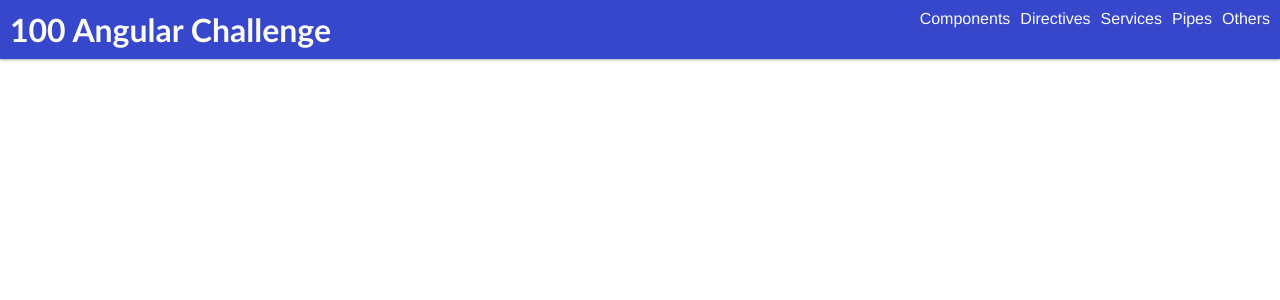
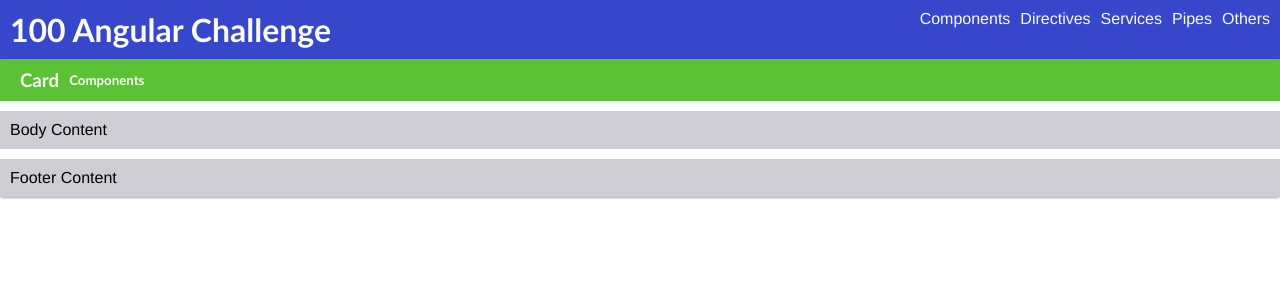
Before and after one commit to prakashthakuri/Angular-Challenges, an Angular app: page / in a window 1280 px wide. Shown: the top 300 px of the page. Built offline with nearby package versions, Linux system fonts and the light colour scheme.

Commit message:
Card Component

```diff
--- a/src/app/app.component.html
+++ b/src/app/app.component.html
@@ -12,3 +12,10 @@
 
 
 </app-toolbar>
+
+<app-card [iconClasses] = "'fa-info-circle'" [title]= "'Card'" [subtitle]= "'Components'">
+
+  <p footer>Footer Content</p>
+  <p body>Body Content</p>
+
+</app-card>
--- a/src/app/app.module.ts
+++ b/src/app/app.module.ts
@@ -4,9 +4,10 @@ import { NgModule } from '@angular/core';
 import { AppRoutingModule } from './app-routing.module';
 import { AppComponent } from './app.component';
 import { ToolbarComponent } from './components/toolbar/toolbar.component';
+import { CardComponent } from './card/card.component';
 
 @NgModule({
-  declarations: [AppComponent, ToolbarComponent],
+  declarations: [AppComponent, ToolbarComponent, CardComponent],
   imports: [BrowserModule, AppRoutingModule],
   providers: [],
   bootstrap: [AppComponent],
--- /dev/null
+++ b/src/app/card/card.component.html
@@ -0,0 +1,23 @@
+<div class="card-container">
+  <div class="header">
+
+    <i *ngIf= "iconClasses" [class]= "iconClasses"></i>
+      <div class="title">
+
+        <h3>{{title}}</h3>
+        <h5>{{subtitle}}</h5>
+
+      </div>
+
+  </div>
+  <div class="body">
+
+    <ng-content select= "[body]"></ng-content>
+
+  </div>
+  <div class="footer">
+
+    <ng-content select = "[footer]"></ng-content>
+
+  </div>
+</div>
--- /dev/null
+++ b/src/app/card/card.component.scss
@@ -0,0 +1,34 @@
+@import "../../styles.scss";
+
+.card-container {
+  display: grid;
+  grid-gap: 10px;
+  border-radius: 3px;
+
+  @include box-shadow();
+
+
+  .header {
+    display: grid;
+    grid-template-columns: auto 1fr;
+    grid-gap: 10px;
+    align-items: center;
+
+    padding: 10px;
+    background-color: $green;
+    color: $white;
+  }
+
+  .title {
+    display: grid;
+    grid-gap: 10px;
+    grid-template-columns: auto 1fr;
+    align-items: center;
+  }
+}
+
+.body,
+.footer {
+  padding: 10px;
+  background-color: $light-grey;
+}
--- /dev/null
+++ b/src/app/card/card.component.ts
@@ -0,0 +1,19 @@
+import { Component, Input, OnInit } from '@angular/core';
+
+@Component({
+  selector: 'app-card',
+  templateUrl: './card.component.html',
+  styleUrls: ['./card.component.scss']
+})
+export class CardComponent implements OnInit {
+
+  @Input() public title = '';
+  @Input() public subtitle = '';
+  @Input() public iconClasses = '';
+
+  constructor() { }
+
+  ngOnInit(): void {
+  }
+
+}
--- a/src/styles.scss
+++ b/src/styles.scss
@@ -1,24 +1,44 @@
 /* You can add global styles to this file, and also import other style files */
-@import './styles/colors';
-@import './styles/mixins';
-
-
+@import "./styles/colors";
+@import "./styles/mixins";
 
 * {
   scroll-behavior: smooth;
   padding: 0;
   margin: 0;
   box-sizing: border-box;
-  font-family: 'Franklin Gothic Medium', 'Arial Narrow', Arial, sans-serif;
-
+  font-family: "Franklin Gothic Medium", "Arial Narrow", Arial, sans-serif;
 }
-
 
 h1,
 h2,
 h3,
 h4,
-h5{
-  font-family: 'Trebuchet MS', 'Lucida Sans Unicode', 'Lucida Grande', 'Lucida Sans', Arial, sans-serif;
+h5 {
+  font-family: "Trebuchet MS", "Lucida Sans Unicode", "Lucida Grande",
+    "Lucida Sans", Arial, sans-serif;
   font-weight: bold;
 }
+
+a {
+  color: inherit;
+  text-decoration: none;
+}
+
+input,
+textarea {
+  width: 100%;
+}
+
+$tablet: 768px;
+$mobile: 425px;
+
+
+$green: #5AC234;
+$blue: #3647CC;
+$black: #272729;
+$light-grey: #CDCDD3;
+$orange: #DF9030;
+$yellow: #EADC5E;
+$red: #A23992;
+$white: #FBFBF3;
```
Also changed, not shown: 1 other file (tests, documents, lock files or other folders).
